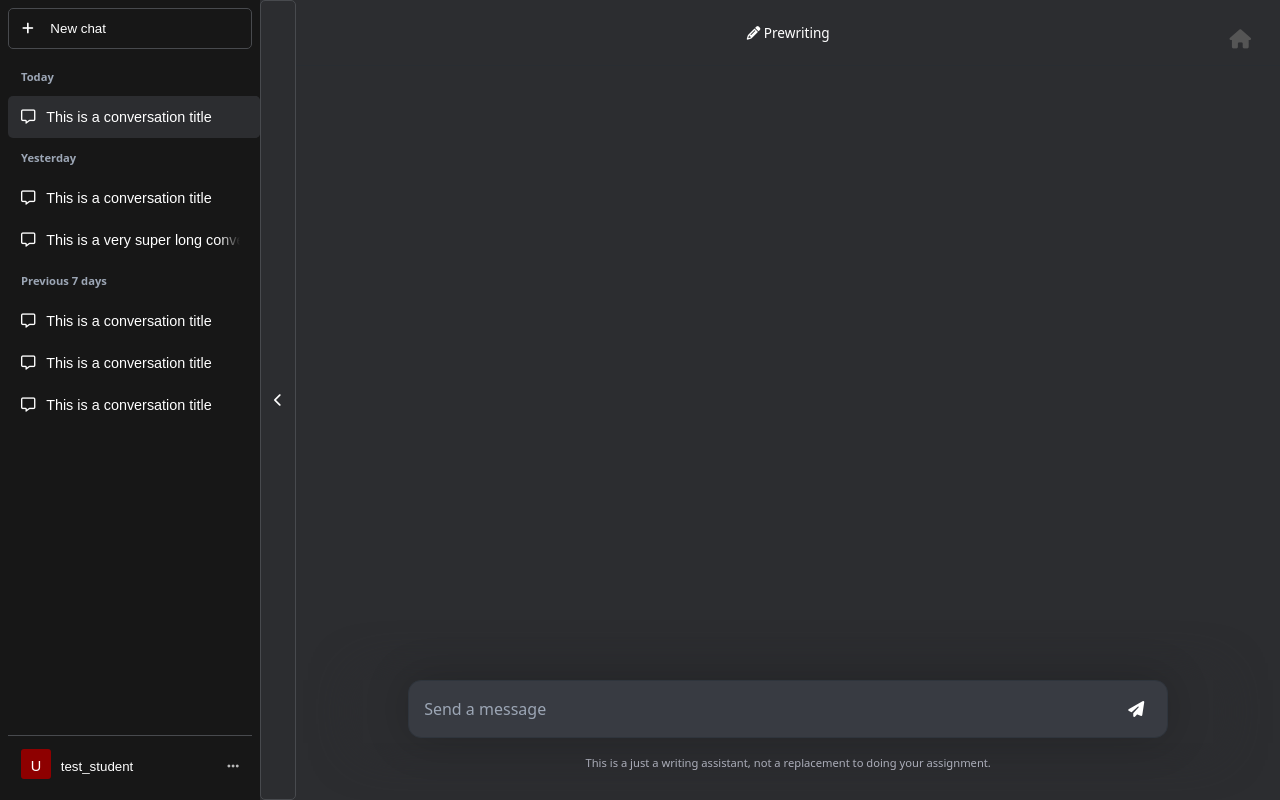
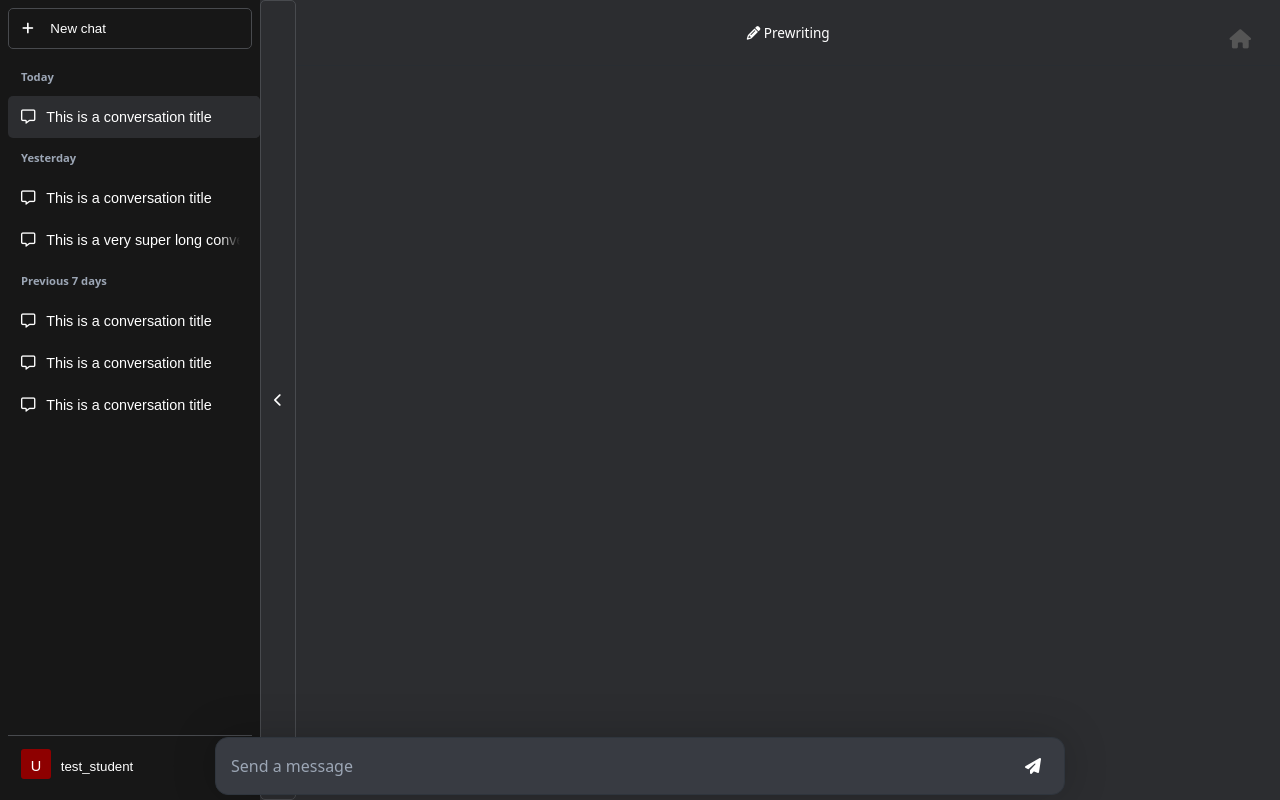
Before and after one commit to nysajain/asu-ai-writing-assistant, a plain HTML site: page frontend/index.html in a window 1280 px wide. Both pictures are taken after a click on the button 134 px from the left and 240 px from the top of the page. Drawn offline with Linux system fonts and the light colour scheme.

Commit message:
Update style.css

```diff
--- a/frontend/style.css
+++ b/frontend/style.css
@@ -393,18 +393,15 @@ main .view {
 
 /* Message Form */
 .message-form {
+   position: fixed;
+    bottom: 0;
+    left: 0;
+    right: 0;
+    width: 100%;
+    max-width: 850px;
     margin: 0 auto;
-    width: 100%;
-    box-sizing: border-box;
-    max-width: 850px;
-    text-align: center;
-    padding: 0px 45px 0 45px;
-    box-shadow: var(--color-main) 0 0 50px;
-    position: absolute;
-    bottom: 0;
-    left: 50%;
-    transform: translateX(-50%);
-    align-items: bottom;
+    transform: none;
+    z-index: 100;
 }
 
 .message-wrapper {
```
